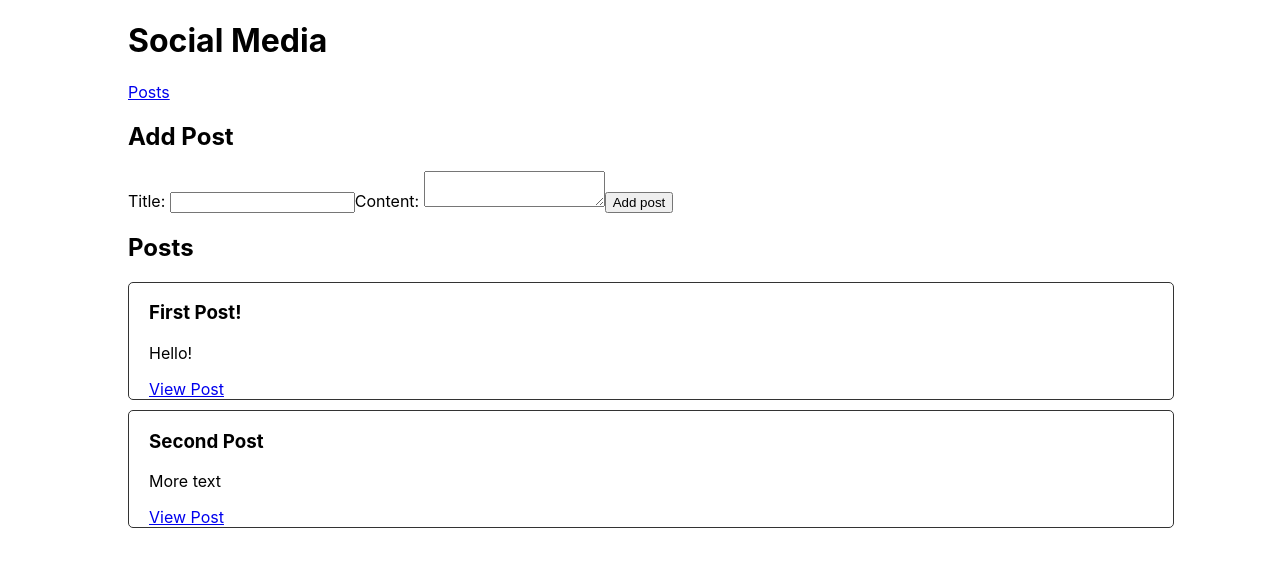
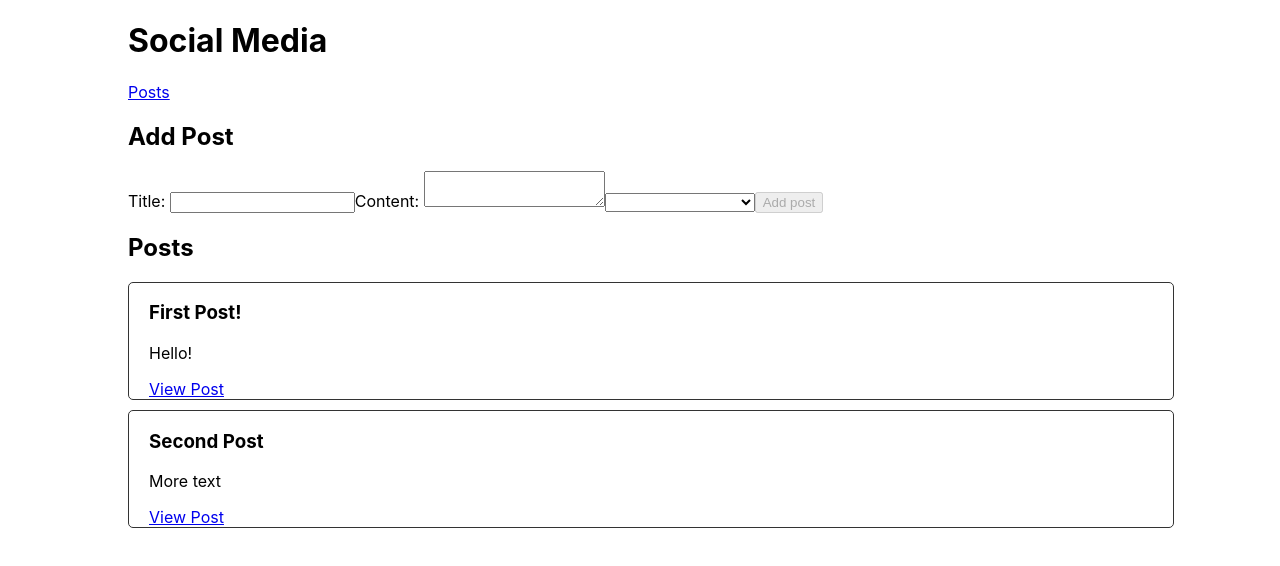
Before and after one commit to jimeista/social-media, a React (Create React App) app: page / in a window 1280 px wide. Shown: the top 566 px of the page. Built offline with nearby package versions, Linux system fonts and the light colour scheme.

Commit message:
social-media --add post author

```diff
--- a/src/app/store.js
+++ b/src/app/store.js
@@ -2,10 +2,12 @@ import { configureStore } from '@reduxjs/toolkit'
 
 import counterReducer from '../features/counter/counterSlice'
 import postsReducer from '../features/posts/postsSlice'
+import usersReducer from '../features/users/usersSlice'
 
 export default configureStore({
   reducer: {
     counter: counterReducer,
     posts: postsReducer,
+    users: usersReducer,
   },
 })
--- a/src/features/posts/AddPost.js
+++ b/src/features/posts/AddPost.js
@@ -1,17 +1,31 @@
 import React, { useState } from 'react'
-import { useDispatch } from 'react-redux'
+import { useDispatch, useSelector } from 'react-redux'
 import { addPost } from './postsSlice'
 
 export const AddPost = () => {
   const [title, setTitle] = useState('')
   const [content, setContent] = useState('')
+  const [userId, setUserId] = useState('')
+
   const dispatch = useDispatch()
+  const users = useSelector((state) => state.users)
 
   const handleAddPost = (e) => {
     if (title && content) {
-      dispatch(addPost(title, content))
+      dispatch(addPost(title, content, userId))
+      setTitle('')
+      setContent('')
+      setUserId('')
     }
   }
+
+  const userOptions = users.map((user) => (
+    <option key={user.id} value={user.id}>
+      {user.name}
+    </option>
+  ))
+
+  const canAdd = Boolean(title) && Boolean(content) && Boolean(userId)
 
   return (
     <section>
@@ -32,7 +46,16 @@ export const AddPost = () => {
           onChange={(e) => setContent(e.target.value)}
           value={content}
         />
-        <button type='button' onClick={handleAddPost}>
+        <select
+          id='postUsers'
+          value={userId}
+          onChange={(e) => setUserId(e.target.value)}
+          style={{ width: 150 }}
+        >
+          <option value='' />
+          {userOptions}
+        </select>
+        <button type='button' onClick={handleAddPost} disabled={!canAdd}>
           Add post
         </button>
       </form>
--- /dev/null
+++ b/src/features/posts/PostAuthor.js
@@ -0,0 +1,10 @@
+import React from 'react'
+import { useSelector } from 'react-redux'
+
+export const PostAuthor = ({ userId }) => {
+  const author = useSelector((state) =>
+    state.users.find((user) => user.id === userId)
+  )
+
+  return <span>by {author ? author.name : 'Unknown author'}</span>
+}
--- a/src/features/posts/PostsList.js
+++ b/src/features/posts/PostsList.js
@@ -10,6 +10,7 @@ export const PostsList = () => {
       <article key={post.id}>
         <h3>{post.title}</h3>
         <p>{post.content.substring(0, 100)}</p>
+        <p>{post.author}</p>
         <Link to={`/posts/${post.id}`} className='button muted-button'>
           View Post
         </Link>
--- a/src/features/posts/SinglePost.js
+++ b/src/features/posts/SinglePost.js
@@ -1,6 +1,8 @@
 import React from 'react'
 import { useSelector } from 'react-redux'
 import { Link } from 'react-router-dom'
+
+import { PostAuthor } from './PostAuthor'
 
 export const SinglePost = ({ match }) => {
   const { postId } = match.params
@@ -21,6 +23,7 @@ export const SinglePost = ({ match }) => {
       <article>
         <h1>{post.title}</h1>
         <p>{post.content}</p>
+        <PostAuthor userId={post.user} />
       </article>
       <Link to={`/edit/${post.id}`}>Edit</Link>
     </section>
--- a/src/features/posts/postsSlice.js
+++ b/src/features/posts/postsSlice.js
@@ -1,8 +1,13 @@
 import { createSlice, nanoid } from '@reduxjs/toolkit'
 
 const initialState = [
-  { id: '1', title: 'First Post!', content: 'Hello!' },
-  { id: '2', title: 'Second Post', content: 'More text' },
+  { id: '1', title: 'First Post!', content: 'Hello!', user: null },
+  {
+    id: '2',
+    title: 'Second Post',
+    content: 'More text',
+    user: null,
+  },
 ]
 
 export const postsSlice = createSlice({
@@ -14,21 +19,22 @@ export const postsSlice = createSlice({
       reducer(state, action) {
         state.push(action.payload)
       },
-      prepare(title, content) {
+      prepare(title, content, userId) {
         const id = nanoid()
         return {
           payload: {
             id,
             title,
             content,
+            user: userId,
           },
         }
       },
     },
     updatePost: (state, action) => {
-      const { id, title, content } = action.payload
+      const { id, title, content, user } = action.payload
       const index = state.findIndex((post) => post.id === id)
-      state[index] = { id, title, content }
+      state[index] = { id, title, content, user }
     },
   },
 })
--- /dev/null
+++ b/src/features/users/usersSlice.js
@@ -0,0 +1,15 @@
+import { createSlice } from '@reduxjs/toolkit'
+
+const initialState = [
+  { id: '0', name: 'Tianna Jenkins' },
+  { id: '1', name: 'Kevin Grant' },
+  { id: '2', name: 'Madison Price' },
+]
+
+export const sliceUsers = createSlice({
+  name: 'users',
+  initialState,
+  reducers: {},
+})
+
+export default sliceUsers.reducer
```
